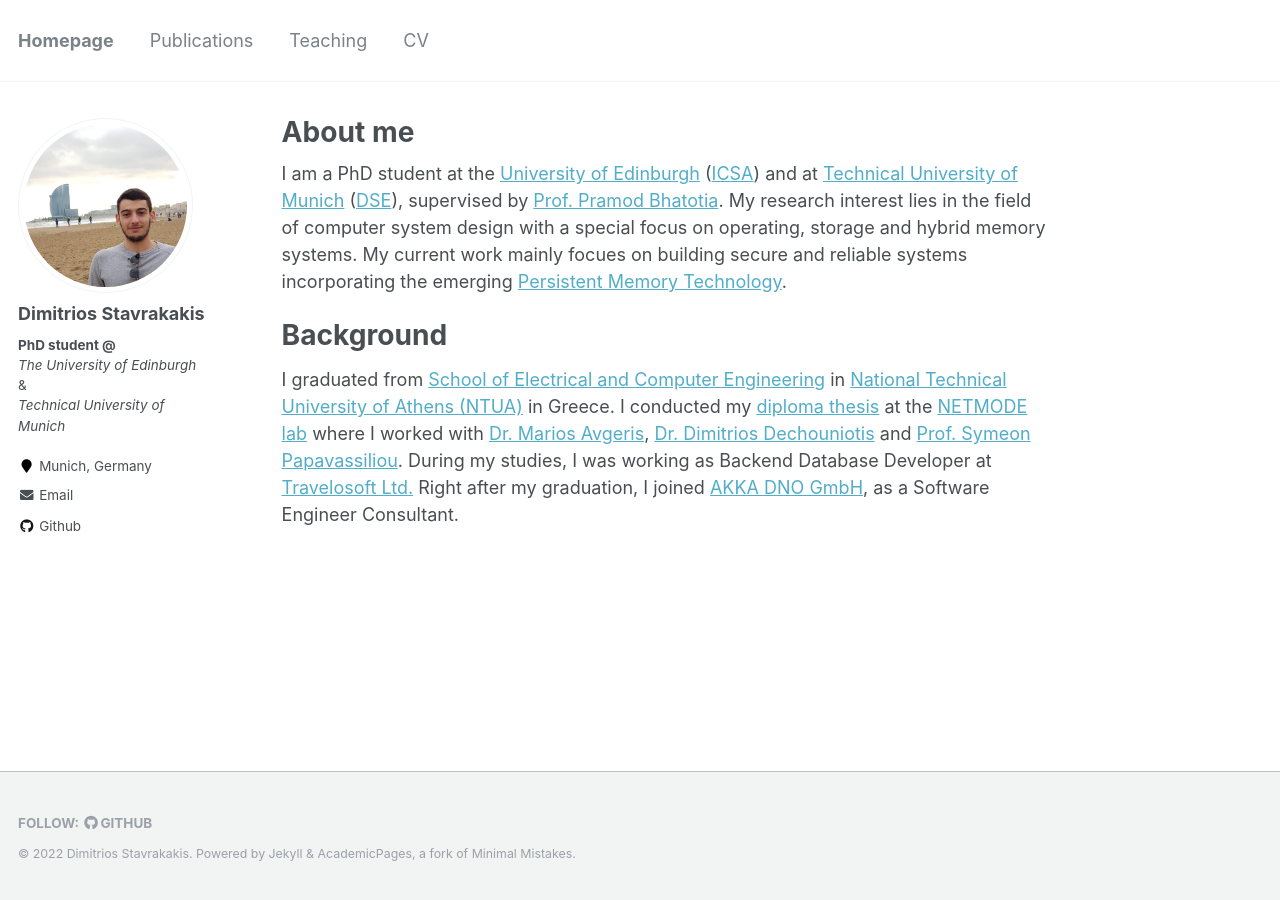
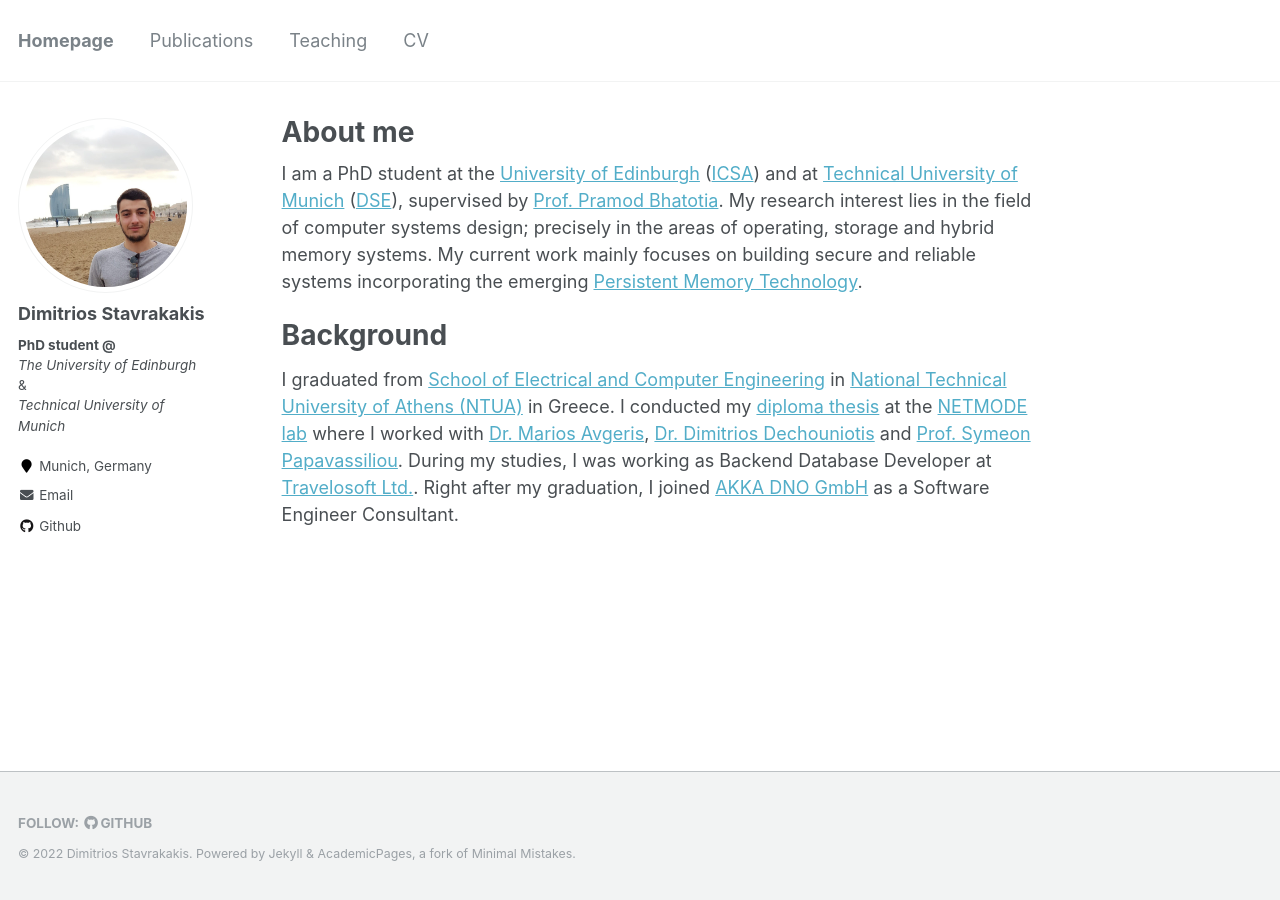
Before and after one commit to dimstav23/dimstav23.github.io, a Jekyll site: the page built from _pages/about.md, in a window 1280 px wide. Built offline with Jekyll 4.4.1, drawn with Linux system fonts in a browser that asks for light colours.

Commit message:
update about.md

```diff
--- a/_pages/about.md
+++ b/_pages/about.md
@@ -8,11 +8,11 @@ redirect_from:
   - /about.html
 ---
 
-I am a PhD student at the [University of Edinburgh](https://www.ed.ac.uk/) ([ICSA](https://web.inf.ed.ac.uk/icsa)) and at [Technical University of Munich](https://www.tum.de/) ([DSE](https://dse.in.tum.de/)), supervised by [Prof. Pramod Bhatotia](https://dse.in.tum.de/bhatotia/). My research interest lies in the field of computer system design with a special focus on operating, storage and hybrid memory systems. My current work mainly focues on building secure and reliable systems incorporating the emerging [Persistent Memory Technology](https://www.snia.org/education/what-is-persistent-memory).
+I am a PhD student at the [University of Edinburgh](https://www.ed.ac.uk/) ([ICSA](https://web.inf.ed.ac.uk/icsa)) and at [Technical University of Munich](https://www.tum.de/) ([DSE](https://dse.in.tum.de/)), supervised by [Prof. Pramod Bhatotia](https://dse.in.tum.de/bhatotia/). My research interest lies in the field of computer systems design; precisely in the areas of operating, storage and hybrid memory systems. My current work mainly focuses on building secure and reliable systems incorporating the emerging [Persistent Memory Technology](https://www.snia.org/education/what-is-persistent-memory).
 
 Background
 ====
-I graduated from [School of Electrical and Computer Engineering](https://www.ece.ntua.gr/en) in [National Technical University of Athens (NTUA)](https://www.ntua.gr/en/) in Greece. I conducted my [diploma thesis](http://artemis.cslab.ece.ntua.gr:8080/jspui/bitstream/123456789/13707/1/DT2018-0035.pdf) at the [NETMODE lab](http://www.netmode.ntua.gr/main/index.php) where I worked with [Dr. Marios Avgeris](https://scholar.google.com/citations?user=iTQI08AAAAAJ&hl=en), [Dr. Dimitrios Dechouniotis](https://scholar.google.com/citations?user=vDIKhicAAAAJ&hl=en) and [Prof. Symeon Papavassiliou](https://scholar.google.com/citations?user=qVvp2dEAAAAJ&hl=en). During my studies, I was working as Backend Database Developer at [Travelosoft Ltd.](https://travelsoft.gr/) Right after my graduation, I joined [AKKA DNO GmbH](https://www.akka-technologies.com/), as a Software Engineer Consultant.
+I graduated from [School of Electrical and Computer Engineering](https://www.ece.ntua.gr/en) in [National Technical University of Athens (NTUA)](https://www.ntua.gr/en/) in Greece. I conducted my [diploma thesis](http://artemis.cslab.ece.ntua.gr:8080/jspui/bitstream/123456789/13707/1/DT2018-0035.pdf) at the [NETMODE lab](http://www.netmode.ntua.gr/main/index.php) where I worked with [Dr. Marios Avgeris](https://scholar.google.com/citations?user=iTQI08AAAAAJ&hl=en), [Dr. Dimitrios Dechouniotis](https://scholar.google.com/citations?user=vDIKhicAAAAJ&hl=en) and [Prof. Symeon Papavassiliou](https://scholar.google.com/citations?user=qVvp2dEAAAAJ&hl=en). During my studies, I was working as Backend Database Developer at [Travelosoft Ltd.](https://travelsoft.gr/). Right after my graduation, I joined [AKKA DNO GmbH](https://www.akka-technologies.com/) as a Software Engineer Consultant.
 
 
 <!-- ***Interests***: -->
```
